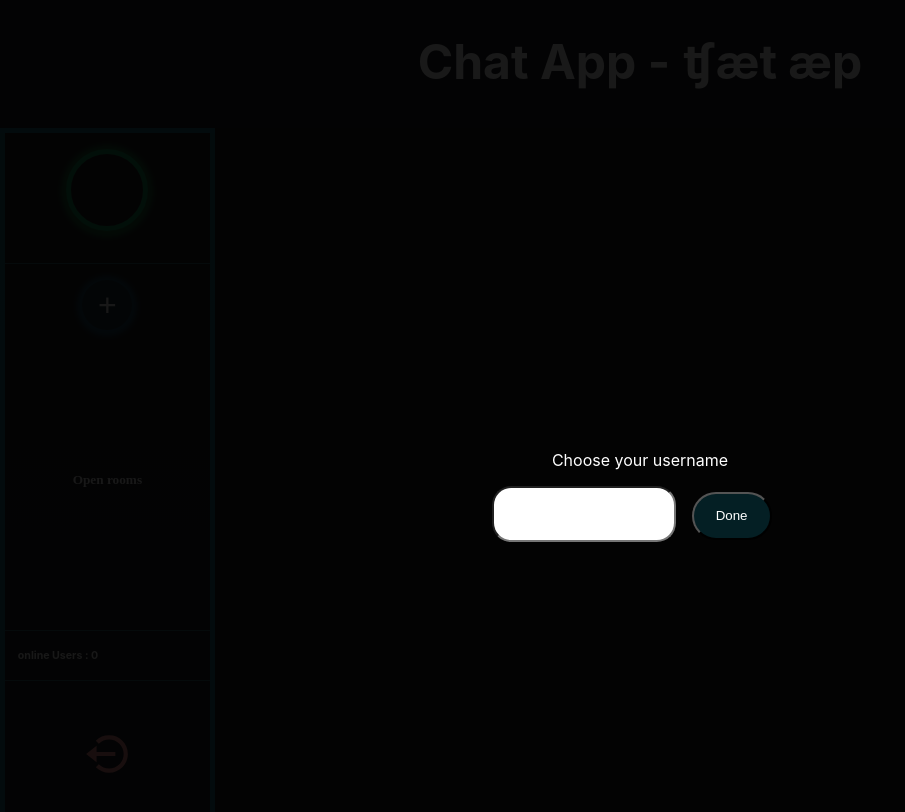
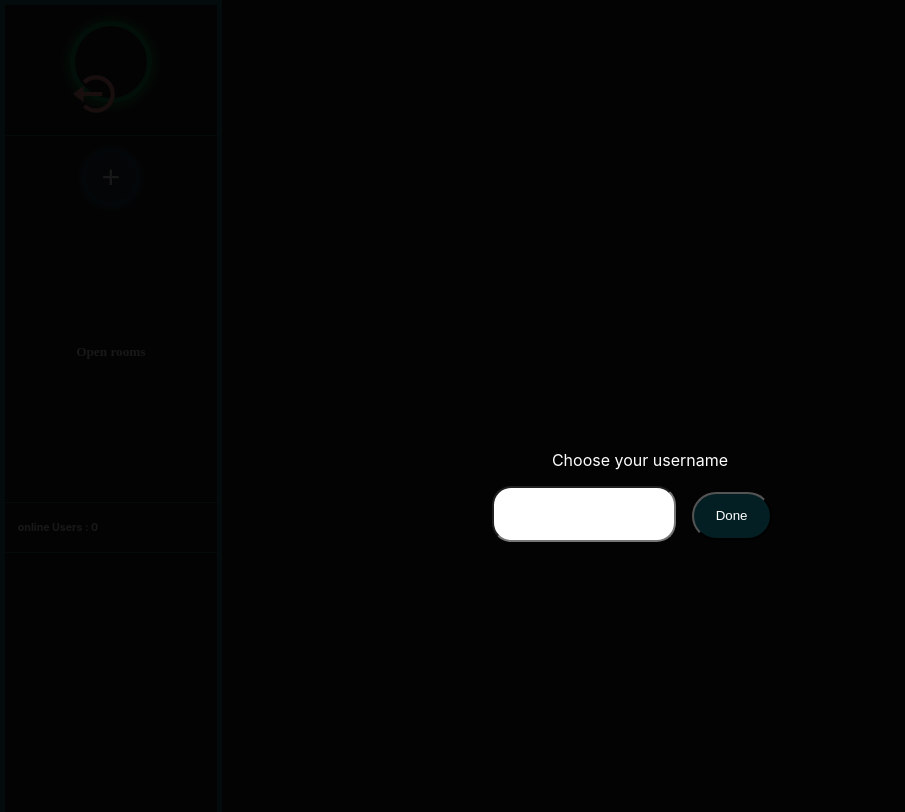
Before and after one commit to mirrenil/lab-3, a React (Create React App) app in the folder client/: page / in a window 1280 px wide. Shown: the top 812 px of the page, without its empty margins (0-905 px from the left). Built offline with nearby package versions, Linux system fonts and the light colour scheme.

Commit message:
Revert "Added back Header in Layout and fixed logout placement"

```diff
--- a/client/src/Components/Style/SideBar.css
+++ b/client/src/Components/Style/SideBar.css
@@ -1,22 +1,21 @@
 .sideBar-container {
+  padding-top: 1em;
   display: flex;
   flex-direction: column;
+  height: 100vh;
   width: 20%;
   background: linear-gradient(#222020, #202027);
   position: relative;
-  height: 100%;
+  height: 100vh;
   border: solid 5px rgba(31, 209, 241, 0.452);
-  box-sizing: border-box;
 
-}
-
-.logout {
-  width: 100%;
-  text-align: center;
 }
 
 .logout-icon {
   color: #f78d8d;
+  position: absolute;
+  left: .5em;
+  top: .5em;
   font-size: 2em;
   cursor: pointer;
   width: 50px;
@@ -26,6 +25,7 @@
   font-size: 2em;
   cursor: pointer;
   margin-top: 3rem;
+  left: 30%
 }
 
 .usernameDiv {
--- a/client/src/components/SideBar.tsx
+++ b/client/src/components/SideBar.tsx
@@ -59,7 +59,7 @@ const SideBar = ({ children }: Props) => {
 
   return (
     <div className="sideBar-container">
-      <div style={{marginTop:"1rem"}}>
+      <div>
         <div className="usernameDiv">
           <div className="user-icon"> {username?.charAt(0)} </div>
           <h1 className="name">{username}</h1>
--- a/client/src/index.css
+++ b/client/src/index.css
@@ -6,13 +6,11 @@ body {
   -webkit-font-smoothing: antialiased;
   -moz-osx-font-smoothing: grayscale;
   background-color: rgb(5, 3, 15);
-  /* height: 100vh; */
 }
 
 #root {
   max-width: 80rem;
-  margin: auto;
-  height: 90vh;
+  margin: auto
 }
 
 code {
--- a/client/src/layout/Layout.tsx
+++ b/client/src/layout/Layout.tsx
@@ -6,8 +6,7 @@ import Header from '../components/Header'
 function Layout() {
   return (
     <>
-    <Header />
-     <div style={{display: 'flex', backgroundColor: "#222", height: "100%"}}>
+     <div style={{display: 'flex', backgroundColor: "#222"}}>
      <SideBar/>
      <Outlet />
      </div>
```
Also changed, not shown: 1 other file (tests, documents, lock files or other folders).
